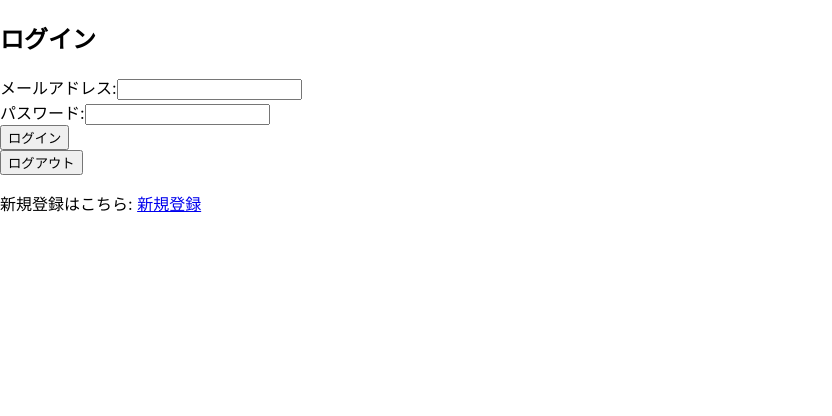
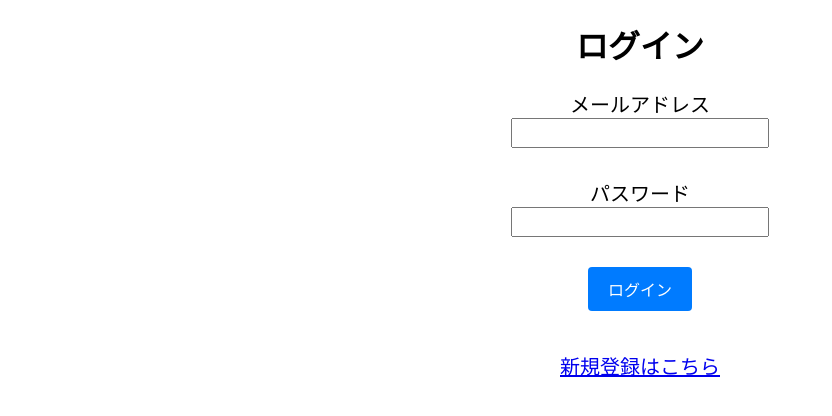
Before and after one commit to Mikubo-1211/hello-world, a React (Create React App) app in the folder my-app-ts/: page /login in a window 1280 px wide. Shown: the top 416 px of the page, without its empty margins (0-832 px from the left). Built offline with nearby package versions, Linux system fonts and the light colour scheme.

Commit message:
ダブルクリック

```diff
--- /dev/null
+++ b/my-app-ts/src/LoginForm.css
@@ -0,0 +1,37 @@
+.LoginForm {
+    display: flex;
+    flex-direction: column;
+    align-items: center;
+    text-align: center;
+  }
+
+  .LoginForm label {
+    margin-bottom: 10px;
+  }
+
+  .LoginForm button {
+    padding: 10px 20px;
+    font-size: 16px;
+    border-radius: 4px;
+    background-color: #007bff;
+    color: #fff;
+    border: none;
+  }
+
+  .LoginForm button:hover {
+    background-color:#0064b7; /* Change the background color on hover */
+  }
+
+  .inputField {
+    width: 250px;
+    height: 32px;
+    font-size: 20px;
+  }
+
+  .labelText {
+    font-size: 20px; /* フォントサイズを調整してください */
+  }
+
+  .submitButton {
+    font-size: 20px; /* フォントサイズを調整してください */
+  }
--- a/my-app-ts/src/LoginForm.tsx
+++ b/my-app-ts/src/LoginForm.tsx
@@ -3,6 +3,7 @@ import { signInWithEmailAndPassword, signOut } from "./firebase";
 import { Link } from 'react-router-dom';
 import { fireAuth } from "./firebase";
 import { UserContext } from './UserContext';
+import './LoginForm.css';
 
 interface LoginFormProps {
   handleLogin: () => void; // handleLogin プロパティの型定義
@@ -12,6 +13,7 @@ const LoginForm: React.FC<LoginFormProps> = ({ handleLogin }) => {
   const [email, setEmail] = useState('');
   const [password, setPassword] = useState('');
   const { setUserEmail } = useContext(UserContext); // UserContextからuserEmailとsetUserEmailを取得
+  const [isButtonDisabled, setIsButtonDisabled] = useState(false);
 
 
   const handleEmailChange = (event: ChangeEvent<HTMLInputElement>) => {
@@ -23,6 +25,11 @@ const LoginForm: React.FC<LoginFormProps> = ({ handleLogin }) => {
   };
 
   const signInWithEmail = (): void => {
+    setIsButtonDisabled(true);
+
+    setTimeout(() => {
+      setIsButtonDisabled(false);
+    }, 2000);
     // メール/パスワードでログインする
     signInWithEmailAndPassword(fireAuth, email, password)
       .then(res => {
@@ -45,27 +52,25 @@ const LoginForm: React.FC<LoginFormProps> = ({ handleLogin }) => {
   };
 
   return (
-    <div>
-      <h2>ログイン</h2>
-      <label>
-        メールアドレス:
-        <input type="email" value={email} onChange={handleEmailChange} />
+    <div className="LoginForm">
+      <h1>ログイン</h1>
+      <label className="labelText">
+        メールアドレス
+        <br/>
+        <input type="email" value={email} onChange={handleEmailChange} className="inputField"/>
       </label>
       <br />
-      <label>
-        パスワード:
-        <input type="password" value={password} onChange={handlePasswordChange} />
+      <label className="labelText">
+        パスワード
+        <br/>
+        <input type="password" value={password} onChange={handlePasswordChange} className="inputField"/>
       </label>
       <br />
-      <button onClick={signInWithEmail}>
+      <button onClick={signInWithEmail} disabled={isButtonDisabled} className="submitButton">
         ログイン
       </button>
       <br />
-      <button onClick={signOutWithGoogle}>
-        ログアウト
-      </button>
-      <br />
-      <p>新規登録はこちら: <Link to="/signup">新規登録</Link></p>
+      <p className="inputField" ><Link to="/signup">新規登録はこちら</Link></p>
     </div>
   );
 };
--- /dev/null
+++ b/my-app-ts/src/SignUpForm.css
@@ -0,0 +1,47 @@
+/* SignUpForm.css */
+
+.SignUpForm {
+    text-align: center;
+    margin-top: 20px;
+  }
+
+  .SignUpForm h2 {
+    font-size: 24px;
+    margin-bottom: 10px;
+  }
+
+  .SignUpForm label {
+    display: block;
+    margin-bottom: 10px;
+    font-size: 20px;
+  }
+
+  .SignUpForm input[type="username"],
+  .SignUpForm input[type="email"],
+  .SignUpForm input[type="password"] {
+    width: 200px;
+    padding: 5px;
+    font-size: 14px;
+    border-radius: 4px;
+    border: 1px solid #ccc;
+    margin-bottom: 10px;
+  }
+
+  .SignUpForm button {
+    padding: 10px 20px;
+    font-size: 16px;
+    border-radius: 4px;
+    background-color: #007bff;
+    color: #fff;
+    border: none;
+  }
+
+  .SignUpForm button:hover {
+    background-color:#0064b7; /* Change the background color on hover */
+  }
+
+  .inputField {
+    width: 250px;
+    height: 24px;
+    font-size: 20px;
+  }
--- a/my-app-ts/src/SignUpForm.tsx
+++ b/my-app-ts/src/SignUpForm.tsx
@@ -3,6 +3,8 @@ import { createUserWithEmailAndPassword } from "firebase/auth";
 import { fireAuth } from "./firebase";
 import { Link } from 'react-router-dom';
 import { UserContext } from './UserContext';
+import './SignUpForm.css';
+
 
 interface SignUpFormProps {
   handleLogin: () => void; // handleLogin プロパティの型定義
@@ -13,6 +15,7 @@ const SignUpForm: React.FC<SignUpFormProps> = ({ handleLogin }) => {
   const [password, setPassword] = useState('');
   const [username, setUsername] = useState('');
   const { setUserEmail } = useContext(UserContext); // UserContextからsetUserEmailを取得
+  const [isButtonDisabled, setIsButtonDisabled] = useState(false);
 
   const handleEmailChange = (event: ChangeEvent<HTMLInputElement>) => {
     setEmail(event.target.value);
@@ -27,6 +30,12 @@ const SignUpForm: React.FC<SignUpFormProps> = ({ handleLogin }) => {
   };
 
   const signUpWithEmail = async (): Promise<void> => {
+
+    setIsButtonDisabled(true);
+
+    setTimeout(() => {
+      setIsButtonDisabled(false);
+    }, 2000);
     if (!username || username.length === 0) {
       alert("名前を入力してください。");
       return;
@@ -39,6 +48,14 @@ const SignUpForm: React.FC<SignUpFormProps> = ({ handleLogin }) => {
 
     if (email.length > 50) {
       alert("メールアドレスは50文字以下で入力してください。");
+      return;
+    }
+    if (password.length < 6) {
+      alert("パスワードは6文字以上で入力してください。");
+      return;
+    }
+    if (password.length > 50) {
+      alert("パスワードは50文字以下で入力してください。");
       return;
     }
 
@@ -78,24 +95,27 @@ const SignUpForm: React.FC<SignUpFormProps> = ({ handleLogin }) => {
   };
 
   return (
-    <div>
-      <h2>新規登録</h2>
+    <div className="SignUpForm">
+      <h1>新規登録</h1>
       <label>
-        名前:
-        <input type="username" value={username} onChange={handleUsernameChange} />
+        名前
+        <br />
+        <input type="username" value={username} onChange={handleUsernameChange} className="inputField"/>
       </label>
       <br />
       <label>
-        メールアドレス:
-        <input type="email" value={email} onChange={handleEmailChange} />
+        メールアドレス
+        <br />
+        <input type="email" value={email} onChange={handleEmailChange} className="inputField"/>
       </label>
       <br />
       <label>
-        パスワード:
-        <input type="password" value={password} onChange={handlePasswordChange} />
+        パスワード
+        <br />
+        <input type="password" value={password} onChange={handlePasswordChange} className="inputField"/>
       </label>
       <br />
-      <button onClick={signUpWithEmail}>
+      <button onClick={signUpWithEmail} disabled={isButtonDisabled}>
         新規登録
       </button>
     </div>
```
